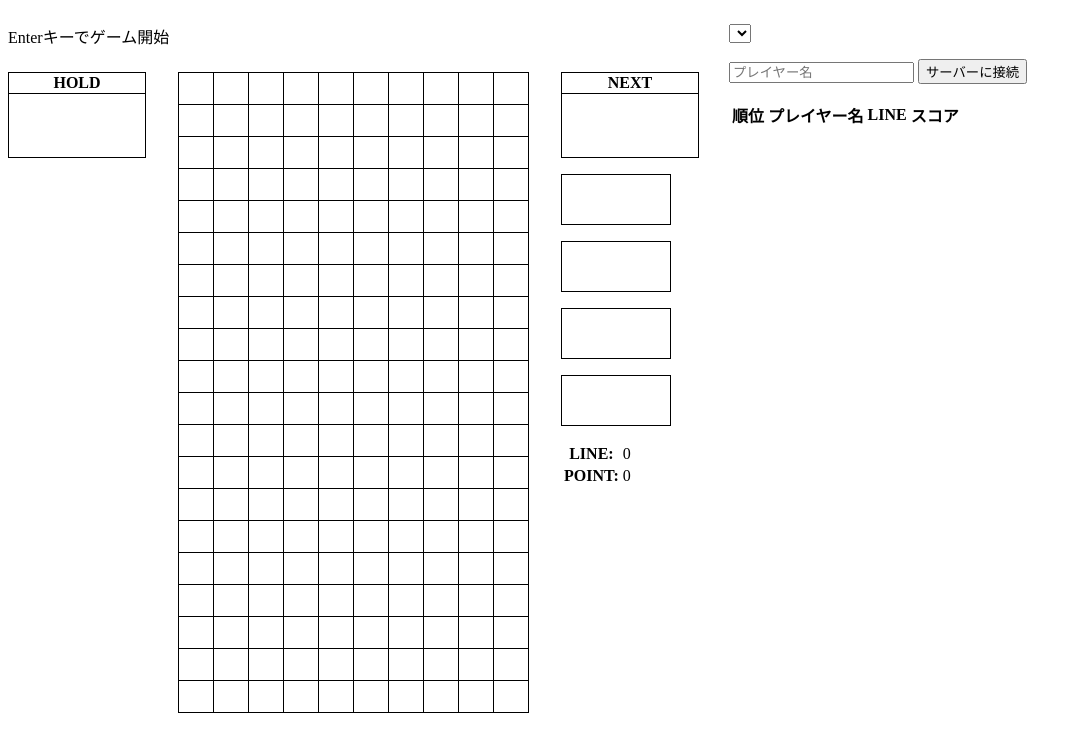
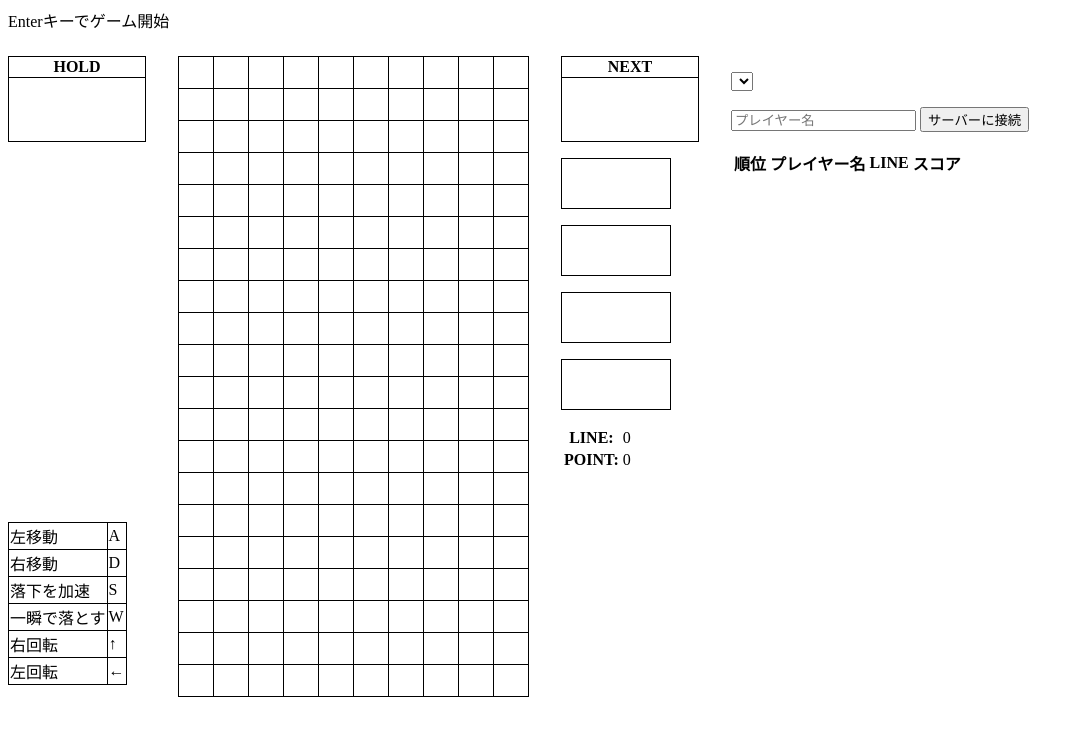
Before and after one commit to hissa/hissa-tetris, a website: page index.html in a window 1280 px wide. Shown: the whole page, without its empty margins (0-1084 px from the left). Drawn offline with nearby package versions, Linux system fonts and the light colour scheme; no server answers.

Commit message:
操作説明の表を追加

```diff
--- a/index.html
+++ b/index.html
@@ -9,8 +9,23 @@
     <body>
         <div id="gameArea">
             <div id="infoArea"></div>
+            <div class="left">
                 <table id="hold"></table>
+                <table class="keyconfig">
+                    <tbody>
+                        <tr><td>左移動</td><td>A</td></tr>
+                        <tr><td>右移動</td><td>D</td></tr>
+                        <tr><td>落下を加速</td><td>S</td></tr>
+                        <tr><td>一瞬で落とす</td><td>W</td></tr>
+                        <tr><td>右回転</td><td>↑</td></tr>
+                        <tr><td>左回転</td><td>←</td></tr>
+                    </tbody>
+                </table>
+            </div>
+            <div class="center">
                 <table id="field"></table>
+            </div>
+            <div class="right">
                 <table id="next0" class="next"></table>
                 <table id="next1" class="next"></table>
                 <table id="next2" class="next"></table>
@@ -18,6 +33,7 @@
                 <table id="next4" class="next"></table>
                 <table id="pointTable"></table>
                 <table id="effectTable"></table>
+            </div>
         </div>
         <div id="networkArea">
             <p><select id="rooms"></select></p>
--- a/style.css
+++ b/style.css
@@ -1,24 +1,43 @@
 #gameArea{
-    float: left;
     margin-right: 30px;
 }
 
 #hold{
-    float: left;
     margin-right: 32px;
     border: 1px #000000 solid;
 }
 
 #field{
-    float:left;
     margin-right: 32px;
 }
 
 .next{
-    margin-bottom:16px;
+    margin-bottom: 16px;
     border: 1px #000000 solid;
 }
 
 #networkArea{
     float: left;
+    margin-left: 32px;
 }
+
+.right{
+    float: left;
+}
+
+.center{
+    float: left;
+}
+
+.left{
+    float: left;
+}
+
+.keyconfig{
+    margin-top: 380px;
+    border-collapse: collapse;
+}
+
+.keyconfig td{
+    border: 1px #000000 solid;
+}
```
Lines whose indentation alone changed are shown as unchanged.
